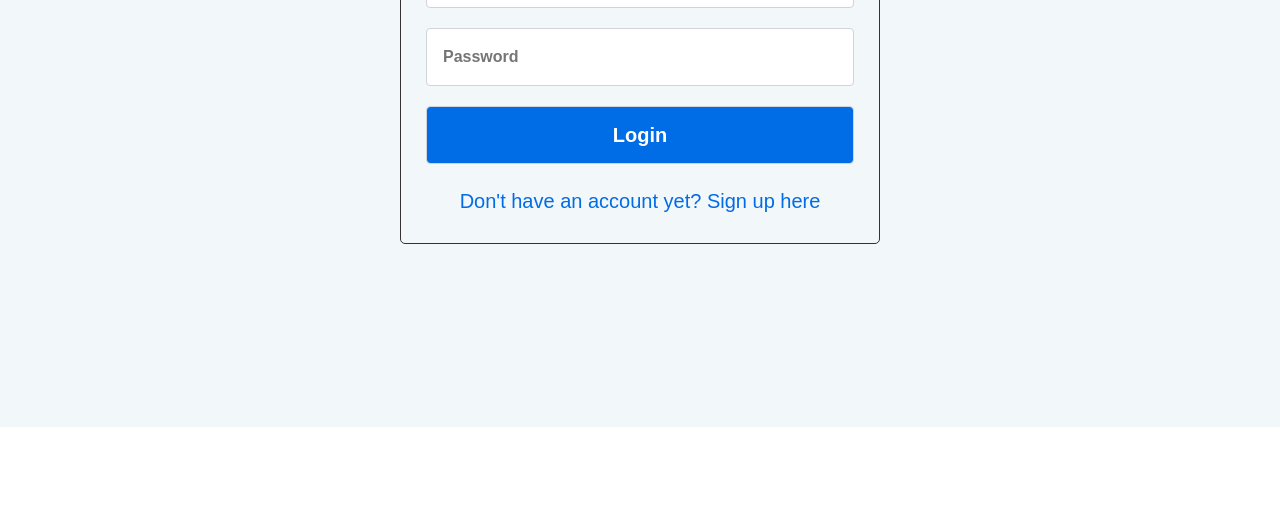
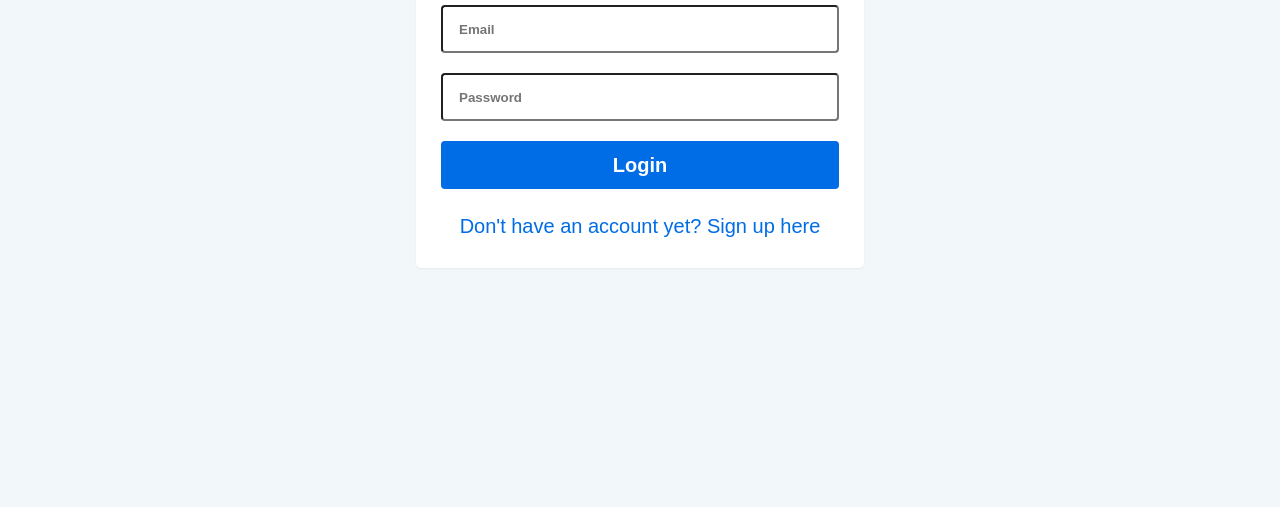
Before and after one commit to saddamarbaa/blog-app-typescript, a plain HTML site: page login.html in a window 1280 px wide. Shown: the part 293-800 px from the top of the page. Drawn offline with Linux system fonts and the light colour scheme.

Commit message:
fix: fix  hide overflow in authorization ui

```diff
--- a/styles/login.css
+++ b/styles/login.css
@@ -5,34 +5,35 @@
 .login {
 	background-color: var(--section-background);
 	width: 100vw;
-	min-height: 90vh;
+	height: 100vh;
 	display: grid;
 	justify-content: center;
 	align-content: center;
 	font-size: var(--space20);
 	padding-bottom: var(--space20);
+	overflow: hidden;
+	padding-bottom: var(--space20);
 }
 
 .login .container {
 	width: 100vw;
-	max-width: 32rem;
+	max-width: 30rem;
 	padding: 1rem;
 }
 
 .login-inner-wraper {
-	border: 1px solid var(--drak33Grey);
 	padding: var(--space25);
-	color: var(--white);
 	border-radius: 5px;
 	-webkit-border-radius: 5px;
 	-moz-border-radius: 5px;
 	-ms-border-radius: 5px;
 	-o-border-radius: 5px;
 	width: 100%;
+	background: var(--white);
+	box-shadow: 0 1px 2px 0 rgb(0 0 0 / 0.05);
 }
 
 .login-inner-wraper div:first-child {
-	/* background-color: var(--drak33Grey); */
 	transition: 0.4s;
 	-webkit-transition: 0.4s;
 	-moz-transition: 0.4s;
@@ -60,12 +61,8 @@
 	display: block;
 	width: 100%;
 	margin-bottom: var(--space20);
-	line-height: 1.5;
 	color: #495057;
 	background-color: #fff;
-	background-clip: padding-box;
-	border: 1px solid #ced4da;
-	font-size: 1rem;
 	font-weight: 400;
 	transition: 0.4s;
 	-webkit-transition: 0.4s;
@@ -78,6 +75,14 @@
 	-ms-border-radius: 0.25rem;
 	-o-border-radius: 0.25rem;
 	font-weight: bold;
+	max-height: 3rem;
+}
+
+.control input:hover,
+.control input:focus,
+.control input:active {
+	outline: 0 !important;
+	border-color: 1px solid rgb(220, 227, 232);
 }
 
 .login-inner-wraper input#registered {
@@ -100,12 +105,7 @@
 	padding: 0.8rem;
 	font-size: var(--space20);
 	cursor: pointer;
-}
-
-.login-inner-wraper input[type='submit']:hover,
-.login-inner-wraper input[type='button']:hover,
-.login-inner-wraper input[type='reset']:hover {
-	background-color: var(--deepGreen);
+	border: inherit;
 }
 
 .login-inner-wraper p {
```
